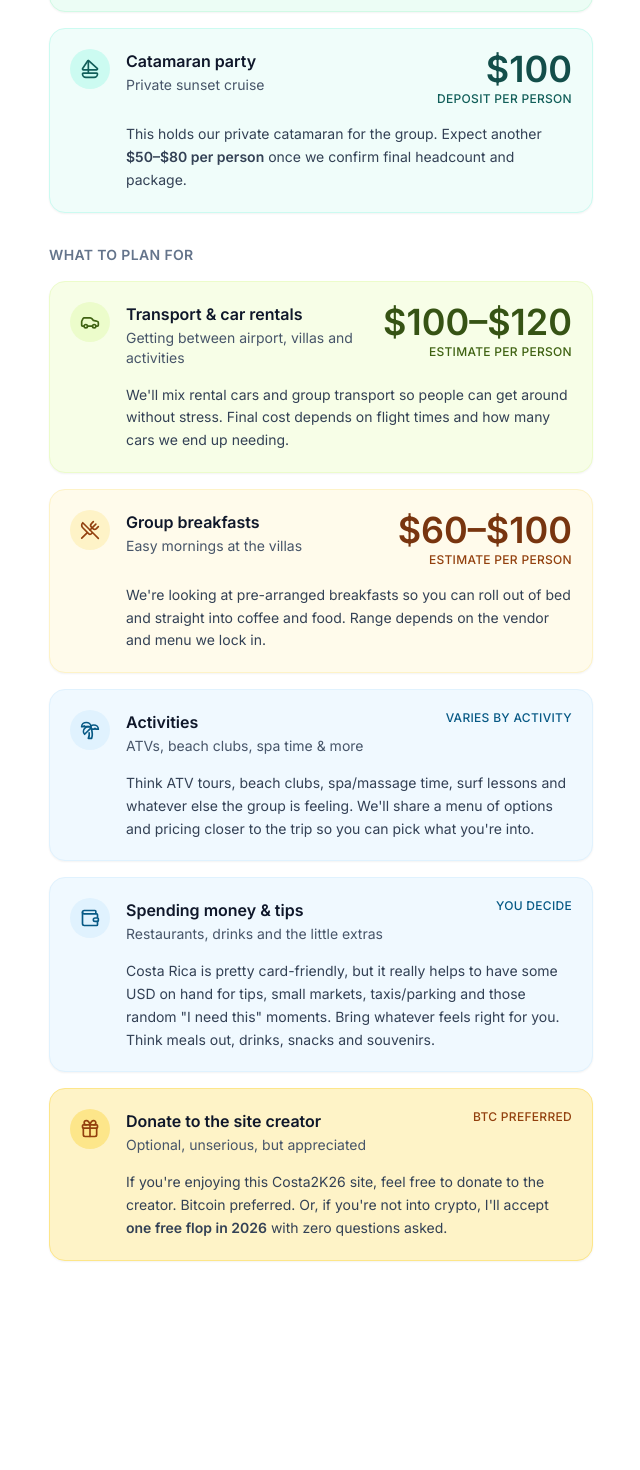
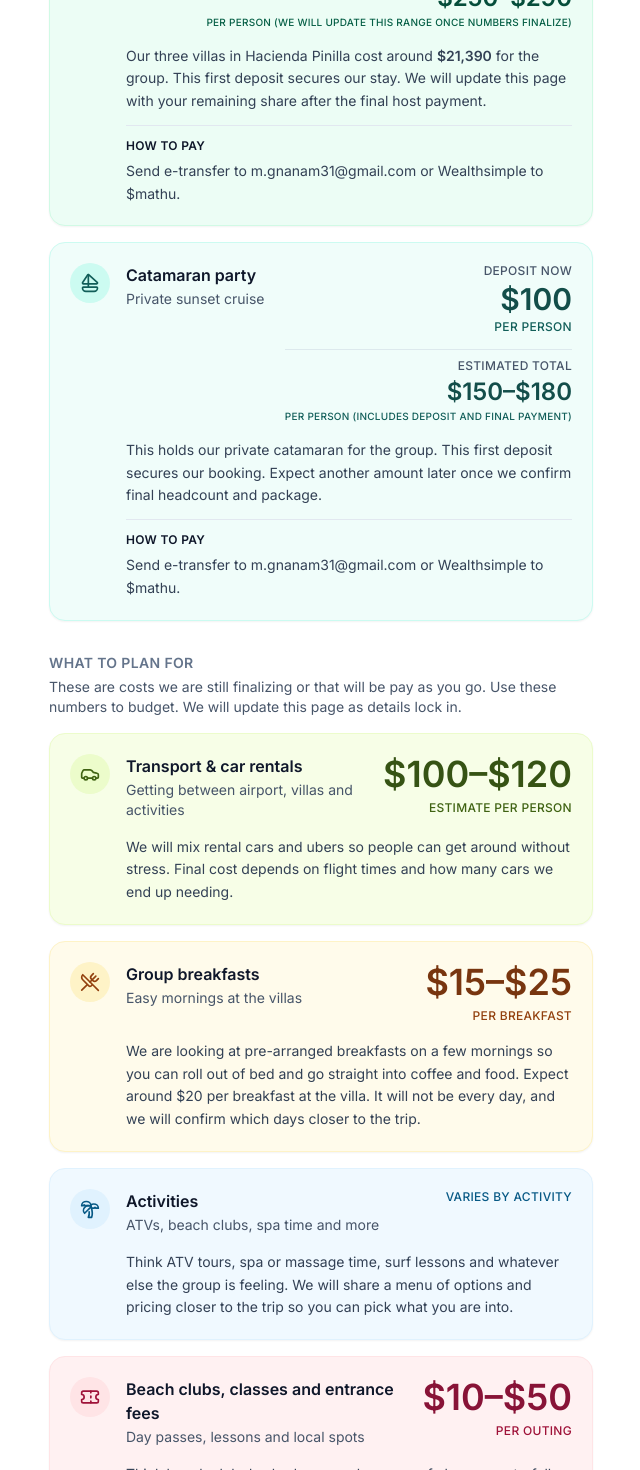
Before and after one commit to MyKalya/costa2k26, a Next.js app: page /faq in a window 1280 px wide. Shown: the part 600-2070 px from the top of the page, without its empty margins (319-959 px from the left). Before the commit the page ends 1917 px from the top, so only its background shows below. Built offline with nearby package versions, Linux system fonts and the light colour scheme.

Commit message:
Update Trip Costs page: add deposit+estimated total display, payment instructions, update all copy and add beach clubs tile

```diff
--- a/app/faq/page.tsx
+++ b/app/faq/page.tsx
@@ -1,6 +1,6 @@
 "use client";
 
-import { Home, Sailboat, Car, UtensilsCrossed, Palmtree, Wallet, Gift } from "lucide-react";
+import { Home, Sailboat, Car, UtensilsCrossed, Palmtree, Wallet, Gift, Ticket } from "lucide-react";
 import { clsx } from "clsx";
 
 type CostCardProps = {
@@ -9,6 +9,11 @@ type CostCardProps = {
   subtitle?: string;
   amount?: string;
   amountLabel?: string;
+  depositNow?: string;
+  depositLabel?: string;
+  estimatedTotal?: string;
+  estimatedLabel?: string;
+  paymentInstructions?: string;
   cardBgClass?: string;
   cardBorderClass?: string;
   iconBgClass?: string;
@@ -24,6 +29,11 @@ function CostCard({
   subtitle,
   amount,
   amountLabel,
+  depositNow,
+  depositLabel,
+  estimatedTotal,
+  estimatedLabel,
+  paymentInstructions,
   cardBgClass = "bg-emerald-50",
   cardBorderClass = "border-emerald-100",
   iconBgClass = "bg-emerald-100",
@@ -32,6 +42,8 @@ function CostCard({
   amountLabelColorClass = "text-emerald-800",
   children
 }: CostCardProps) {
+  const hasTwoLineAmount = depositNow && estimatedTotal;
+
   return (
     <div className={clsx("flex flex-col gap-4 rounded-2xl border shadow-sm p-4 sm:p-5", cardBgClass, cardBorderClass)}>
       <div className="flex items-start justify-between gap-4 flex-wrap">
@@ -48,8 +60,41 @@ function CostCard({
             )}
           </div>
         </div>
-        {(amount || amountLabel) && (
-          <div className="flex flex-col items-end gap-0.5 flex-shrink-0">
+        {(amount || amountLabel || hasTwoLineAmount) && (
+          <div className="flex flex-col items-end gap-1.5 flex-shrink-0">
+            {hasTwoLineAmount ? (
+              <>
+                {/* Deposit now */}
+                <div className="flex flex-col items-end gap-0.5">
+                  <span className="text-xs font-medium text-slate-600 uppercase tracking-wide">
+                    Deposit now
+                  </span>
+                  <span className={clsx("text-2xl sm:text-3xl font-semibold", amountColorClass)}>
+                    {depositNow}
+                  </span>
+                  {depositLabel && (
+                    <span className={clsx("text-xs font-medium uppercase tracking-wide", amountLabelColorClass)}>
+                      {depositLabel}
+                    </span>
+                  )}
+                </div>
+                {/* Estimated total */}
+                <div className="flex flex-col items-end gap-0.5 mt-2 pt-2 border-t border-slate-300/50">
+                  <span className="text-xs font-medium text-slate-600 uppercase tracking-wide">
+                    Estimated total
+                  </span>
+                  <span className={clsx("text-xl sm:text-2xl font-semibold", amountColorClass)}>
+                    {estimatedTotal}
+                  </span>
+                  {estimatedLabel && (
+                    <span className={clsx("text-[10px] font-medium uppercase tracking-wide leading-tight", amountLabelColorClass)}>
+                      {estimatedLabel}
+                    </span>
+                  )}
+                </div>
+              </>
+            ) : (
+              <>
                 {amount && (
                   <span className={clsx("text-3xl sm:text-4xl font-semibold", amountColorClass)}>
                     {amount}
@@ -60,12 +105,24 @@ function CostCard({
                     {amountLabel}
                   </span>
                 )}
+              </>
+            )}
           </div>
         )}
       </div>
       {children && (
-        <div className="text-sm text-slate-700 leading-relaxed pl-[56px]">
-          {children}
+        <div className="text-sm text-slate-700 leading-relaxed pl-[56px] space-y-3">
+          <div>{children}</div>
+          {paymentInstructions && (
+            <div className="pt-3 mt-3 border-t border-slate-200">
+              <p className="text-xs font-semibold text-slate-900 uppercase tracking-wide mb-1.5">
+                How to pay
+              </p>
+              <p className="text-sm text-slate-700 leading-relaxed">
+                {paymentInstructions}
+              </p>
+            </div>
+          )}
         </div>
       )}
     </div>
@@ -96,10 +153,10 @@ export default function TripCostsPage() {
         <div className="mt-8 space-y-4">
           <div>
             <h2 className="text-sm font-semibold text-slate-500 uppercase tracking-wide">
-              What we&apos;re paying now
+              WHAT WE&apos;RE PAYING NOW
             </h2>
             <p className="mt-1 text-sm text-slate-600">
-              This section covers amounts we will actually ask you to send.
+              These are deposits we will actually ask you to send. Each tile shows what you pay now and an estimate of the total you can expect for that item.
             </p>
           </div>
 
@@ -108,8 +165,11 @@ export default function TripCostsPage() {
             icon={<Home className="h-5 w-5" aria-hidden="true" />}
             title="Airbnb villas"
             subtitle="Initial deposit"
-            amount="$450"
-            amountLabel="per person"
+            depositNow="$450"
+            depositLabel="per person"
+            estimatedTotal="$250–$290"
+            estimatedLabel="per person (we will update this range once numbers finalize)"
+            paymentInstructions="Send e-transfer to m.gnanam31@gmail.com or Wealthsimple to $mathu."
             cardBgClass="bg-emerald-50"
             cardBorderClass="border-emerald-100"
             iconBgClass="bg-emerald-100"
@@ -118,7 +178,7 @@ export default function TripCostsPage() {
             amountLabelColorClass="text-emerald-800"
           >
             <p>
-              Our three villas in Hacienda Pinilla cost <span className="font-semibold">$21,390</span> for the group. This first deposit secures our stay. We will update this page with your remaining share after the final host payment.
+              Our three villas in Hacienda Pinilla cost around <span className="font-semibold">$21,390</span> for the group. This first deposit secures our stay. We will update this page with your remaining share after the final host payment.
             </p>
           </CostCard>
 
@@ -127,8 +187,11 @@ export default function TripCostsPage() {
             icon={<Sailboat className="h-5 w-5" aria-hidden="true" />}
             title="Catamaran party"
             subtitle="Private sunset cruise"
-            amount="$100"
-            amountLabel="deposit per person"
+            depositNow="$100"
+            depositLabel="per person"
+            estimatedTotal="$150–$180"
+            estimatedLabel="per person (includes deposit and final payment)"
+            paymentInstructions="Send e-transfer to m.gnanam31@gmail.com or Wealthsimple to $mathu."
             cardBgClass="bg-teal-50"
             cardBorderClass="border-teal-100"
             iconBgClass="bg-teal-100"
@@ -137,16 +200,21 @@ export default function TripCostsPage() {
             amountLabelColorClass="text-teal-800"
           >
             <p>
-              This holds our private catamaran for the group. Expect another <span className="font-semibold">$50–$80 per person</span> once we confirm final headcount and package.
+              This holds our private catamaran for the group. This first deposit secures our booking. Expect another amount later once we confirm final headcount and package.
             </p>
           </CostCard>
         </div>
 
         {/* What to plan for */}
         <div className="mt-8 space-y-4">
+          <div>
             <h2 className="text-sm font-semibold text-slate-500 uppercase tracking-wide">
-            What to plan for
+              WHAT TO PLAN FOR
             </h2>
+            <p className="mt-1 text-sm text-slate-600">
+              These are costs we are still finalizing or that will be pay as you go. Use these numbers to budget. We will update this page as details lock in.
+            </p>
+          </div>
 
           {/* Tile 3 - Transport */}
           <CostCard
@@ -163,7 +231,7 @@ export default function TripCostsPage() {
             amountLabelColorClass="text-lime-800"
           >
             <p>
-              We&apos;ll mix rental cars and group transport so people can get around without stress. Final cost depends on flight times and how many cars we end up needing.
+              We will mix rental cars and ubers so people can get around without stress. Final cost depends on flight times and how many cars we end up needing.
             </p>
           </CostCard>
 
@@ -172,8 +240,8 @@ export default function TripCostsPage() {
             icon={<UtensilsCrossed className="h-5 w-5" aria-hidden="true" />}
             title="Group breakfasts"
             subtitle="Easy mornings at the villas"
-            amount="$60–$100"
-            amountLabel="estimate per person"
+            amount="$15–$25"
+            amountLabel="per breakfast"
             cardBgClass="bg-amber-50"
             cardBorderClass="border-amber-100"
             iconBgClass="bg-amber-100"
@@ -182,7 +250,7 @@ export default function TripCostsPage() {
             amountLabelColorClass="text-amber-800"
           >
             <p>
-              We&apos;re looking at pre-arranged breakfasts so you can roll out of bed and straight into coffee and food. Range depends on the vendor and menu we lock in.
+              We are looking at pre-arranged breakfasts on a few mornings so you can roll out of bed and go straight into coffee and food. Expect around $20 per breakfast at the villa. It will not be every day, and we will confirm which days closer to the trip.
             </p>
           </CostCard>
 
@@ -190,8 +258,8 @@ export default function TripCostsPage() {
           <CostCard
             icon={<Palmtree className="h-5 w-5" aria-hidden="true" />}
             title="Activities"
-            subtitle="ATVs, beach clubs, spa time & more"
-            amountLabel="varies by activity"
+            subtitle="ATVs, beach clubs, spa time and more"
+            amountLabel="Varies by activity"
             cardBgClass="bg-sky-50"
             cardBorderClass="border-sky-100"
             iconBgClass="bg-sky-100"
@@ -200,16 +268,35 @@ export default function TripCostsPage() {
             amountLabelColorClass="text-sky-800"
           >
             <p>
-              Think ATV tours, beach clubs, spa/massage time, surf lessons and whatever else the group is feeling. We&apos;ll share a menu of options and pricing closer to the trip so you can pick what you&apos;re into.
+              Think ATV tours, spa or massage time, surf lessons and whatever else the group is feeling. We will share a menu of options and pricing closer to the trip so you can pick what you are into.
             </p>
           </CostCard>
 
-          {/* Tile 6 - Spending money */}
+          {/* Tile 6 - Beach clubs, classes and entrance fees */}
+          <CostCard
+            icon={<Ticket className="h-5 w-5" aria-hidden="true" />}
+            title="Beach clubs, classes and entrance fees"
+            subtitle="Day passes, lessons and local spots"
+            amount="$10–$50"
+            amountLabel="per outing"
+            cardBgClass="bg-rose-50"
+            cardBorderClass="border-rose-100"
+            iconBgClass="bg-rose-100"
+            iconColorClass="text-rose-800"
+            amountColorClass="text-rose-900"
+            amountLabelColorClass="text-rose-800"
+          >
+            <p>
+              Think beach club day beds, yoga classes, surf classes, waterfall or park entrance fees and similar little costs that pop up while we are in Costa Rica. Most of these are optional and pay as you go, but it helps to budget a bit of flexible cash for them.
+            </p>
+          </CostCard>
+
+          {/* Tile 7 - Spending money */}
           <CostCard
             icon={<Wallet className="h-5 w-5" aria-hidden="true" />}
-            title="Spending money & tips"
+            title="Spending money and tips"
             subtitle="Restaurants, drinks and the little extras"
-            amountLabel="you decide"
+            amountLabel="You decide"
             cardBgClass="bg-sky-50"
             cardBorderClass="border-sky-100"
             iconBgClass="bg-sky-100"
@@ -218,11 +305,11 @@ export default function TripCostsPage() {
             amountLabelColorClass="text-sky-800"
           >
             <p>
-              Costa Rica is pretty card-friendly, but it really helps to have some USD on hand for tips, small markets, taxis/parking and those random &quot;I need this&quot; moments. Bring whatever feels right for you. Think meals out, drinks, snacks and souvenirs.
+              Costa Rica is pretty card friendly, but it really helps to have some USD on hand for tips, small markets, taxis or parking and those random &quot;I need this&quot; moments. Think meals out, drinks, snacks and souvenirs.
             </p>
           </CostCard>
 
-          {/* Tile 7 - Donation */}
+          {/* Tile 8 - Donation */}
           <CostCard
             icon={<Gift className="h-5 w-5" aria-hidden="true" />}
             title="Donate to the site creator"
@@ -236,7 +323,7 @@ export default function TripCostsPage() {
             amountLabelColorClass="text-amber-800"
           >
             <p>
-              If you&apos;re enjoying this Costa2K26 site, feel free to donate to the creator. Bitcoin preferred. Or, if you&apos;re not into crypto, I&apos;ll accept <span className="font-semibold">one free flop in 2026</span> with zero questions asked.
+              If you&apos;re enjoying this Costa2K26 site, feel free to donate to the creator — Bitcoin preferred. Or, if you&apos;re not into crypto, I&apos;ll accept <span className="font-semibold">one free flop in 2026</span> with zero questions asked.
             </p>
           </CostCard>
         </div>
```
Lines whose indentation alone changed are shown as unchanged.
